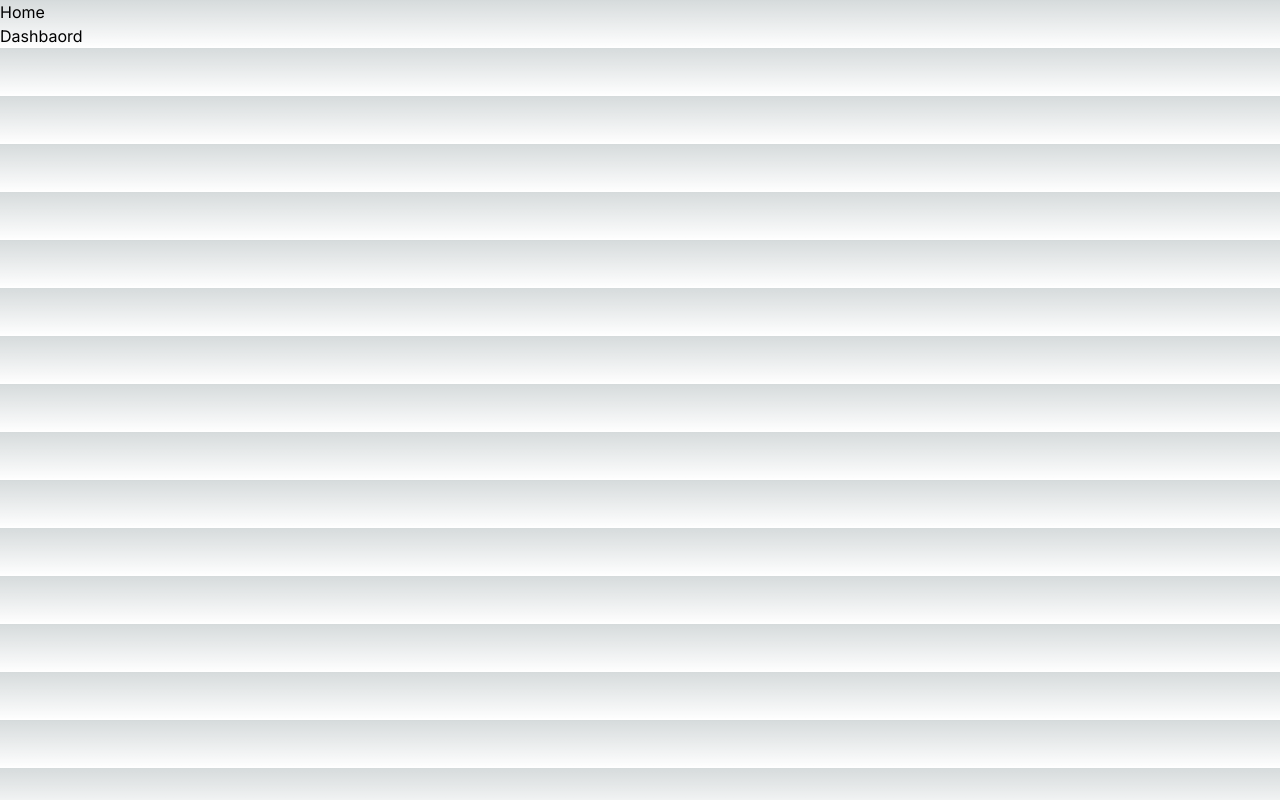
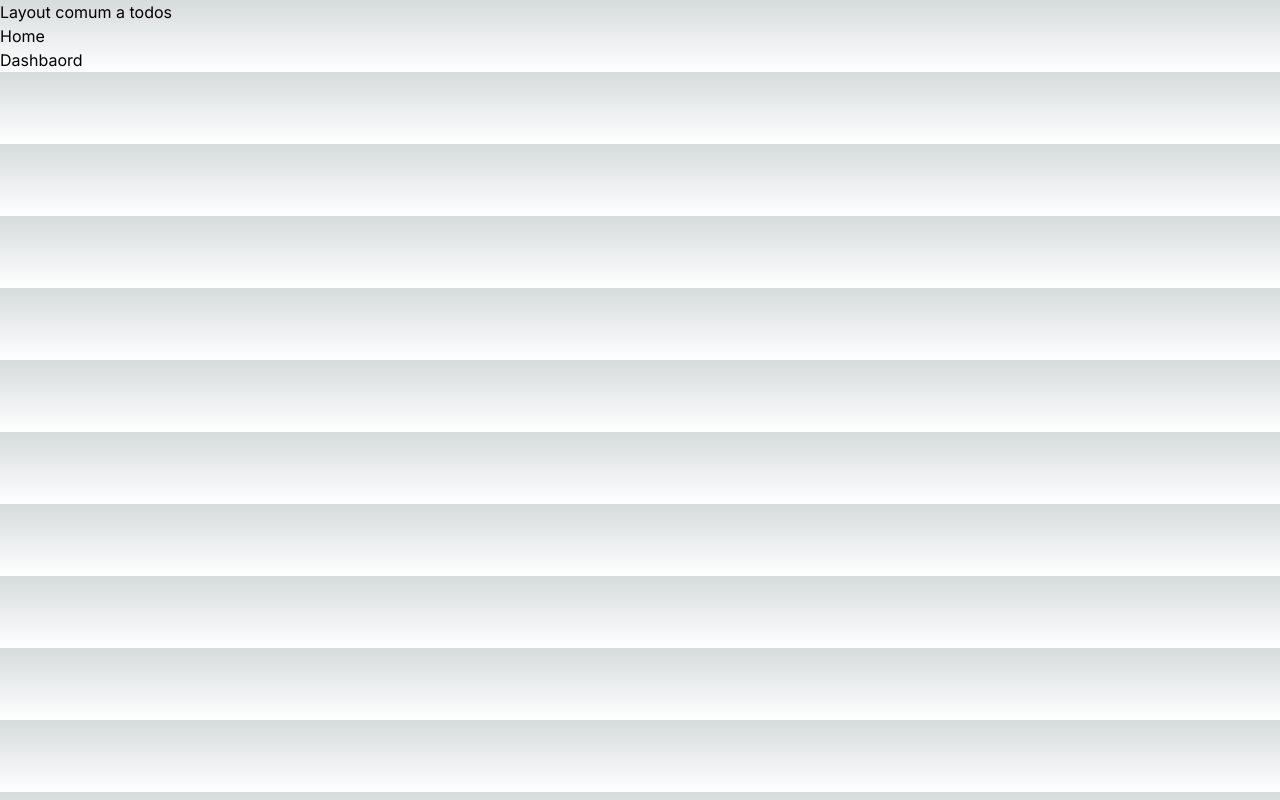
Before and after one commit to leolive1506/overview-next-13, a Next.js app: page / in a window 1280 px wide. Built offline with nearby package versions, Linux system fonts and the light colour scheme.

Commit message:
create custom layout

```diff
--- /dev/null
+++ b/src/app/dashboard/layout.tsx
@@ -0,0 +1,14 @@
+import { ReactNode } from "react"
+
+interface AppLayoutProps {
+  children: ReactNode
+}
+
+export default function AppLayout({ children }: AppLayoutProps) {
+  return (
+    <div>
+      <h1>Aplicação</h1>
+      {children}
+    </div>
+  )
+}
--- a/src/app/layout.tsx
+++ b/src/app/layout.tsx
@@ -11,7 +11,10 @@ export default function RootLayout({
 }) {
   return (
     <html lang="en">
-      <body className={inter.className}>{children}</body>
+      <body className={inter.className}>
+        <h1>Layout comum a todos</h1>
+        {children}
+      </body>
     </html>
   )
 }
```
